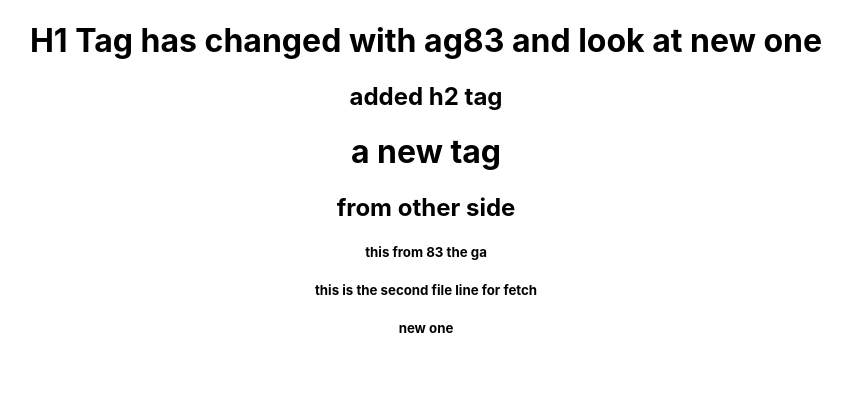
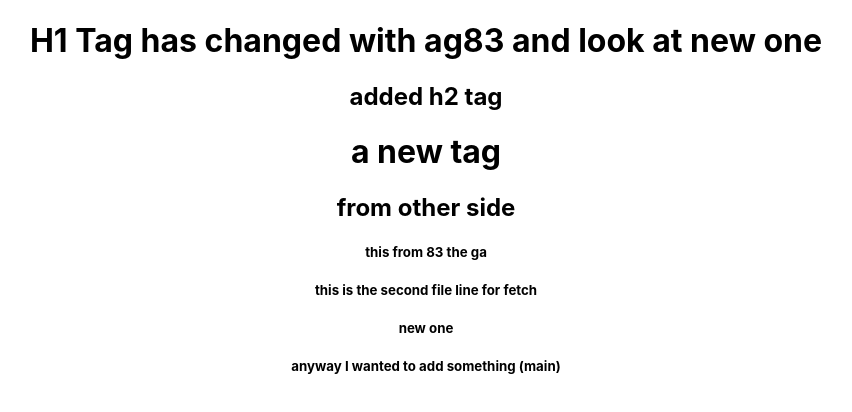
Before and after one commit to thegartak/prodtry-client, a React (Create React App) app: page / in a window 1280 px wide. Shown: the top 412 px of the page, without its empty margins (214-1066 px from the left). Built offline with nearby package versions, Linux system fonts and the light colour scheme.

Commit message:
just added

```diff
--- a/src/components/SomeModule.tsx
+++ b/src/components/SomeModule.tsx
@@ -43,6 +43,7 @@ const SomeModule = () => {
           <h5>this from 83 the ga</h5>
           <h5>this is the second file line for fetch</h5>
           <h5>new one</h5>
+          <h5>anyway I wanted to add something (main)</h5>
         </>
     )
 
```
